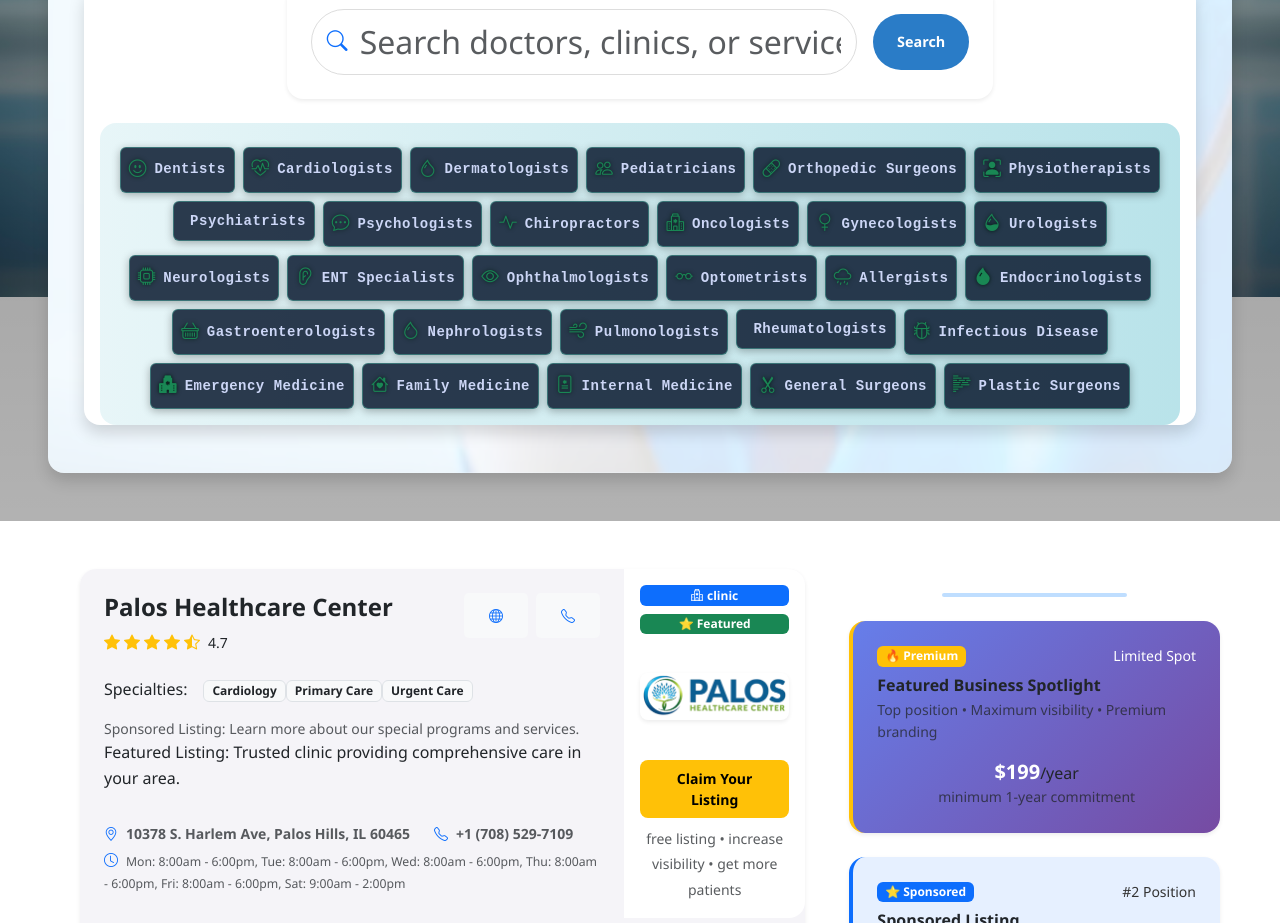
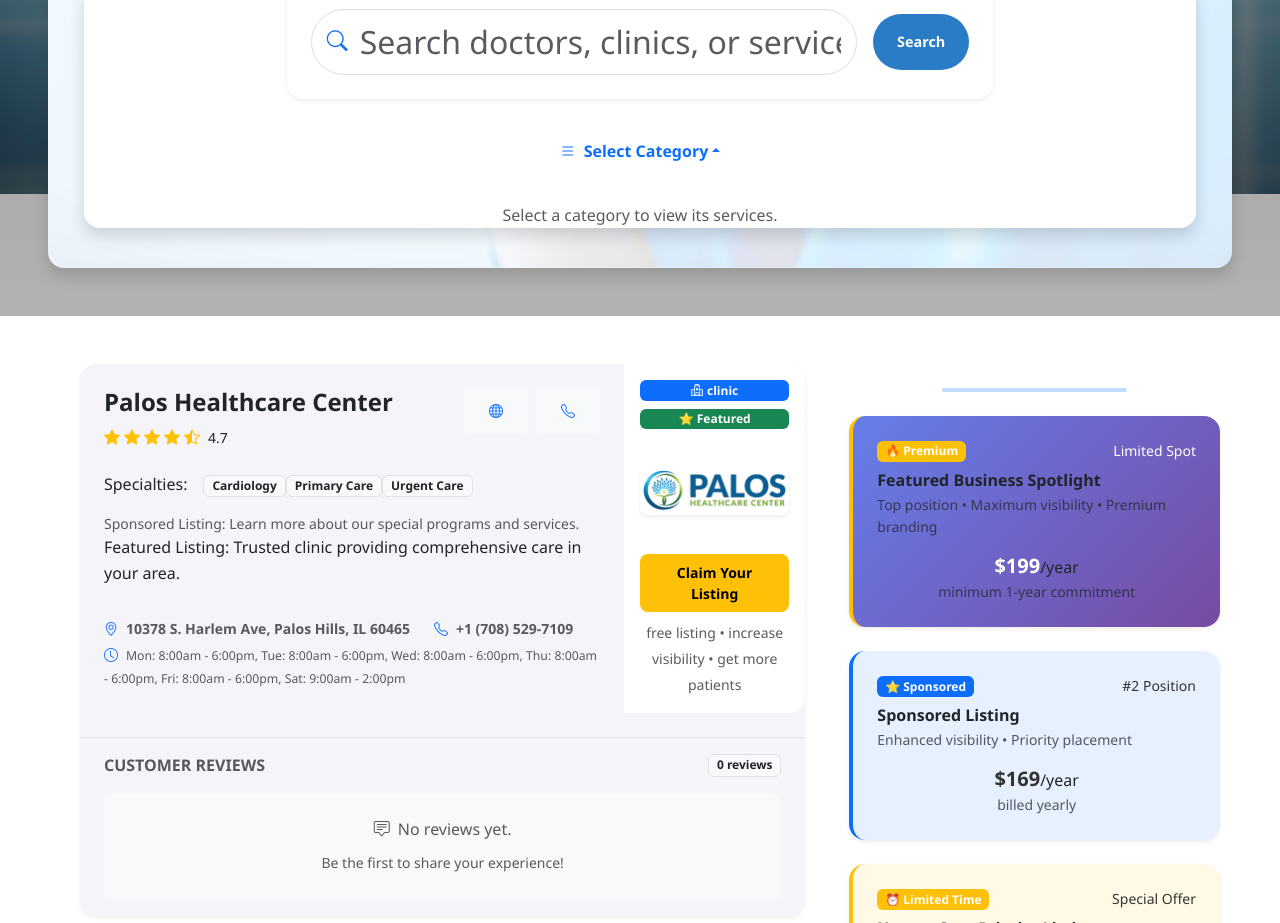
Before and after one commit to omaraldawud/paloshealthcare.com, a React (Vite) app: page / in a window 1280 px wide. Shown: the part 845-1768 px from the top of the page. Built offline with nearby package versions, Linux system fonts and the light colour scheme.

Commit message:
feat: Updated Search Cat.

```diff
--- a/frontend/src/assets/css/heroSearch.css
+++ b/frontend/src/assets/css/heroSearch.css
@@ -67,3 +67,9 @@
   transform: translateY(-2px);
   cursor: pointer;
 }
+
+.dropdown-menu.show {
+  top: auto !important;
+  bottom: 100%;
+  margin-bottom: 0.25rem; /* spacing above button */
+}
--- /dev/null
+++ b/frontend/src/assets/data/categories_services.json
@@ -0,0 +1,177 @@
+{
+  "categories": [
+    {
+      "name": "Dentists",
+      "icon": "bi bi-emoji-smile",
+      "services": [
+        "Cosmetic Dentistry",
+        "Dental Implants",
+        "General Dentistry",
+        "Orthodontics",
+        "Pediatric Dentistry",
+        "Periodontics",
+        "Prosthodontics",
+        "Root Canals",
+        "Teeth Whitening",
+        "Tooth Extraction"
+      ]
+    },
+    {
+      "name": "Cardiologists",
+      "icon": "bi bi-heart-pulse",
+      "services": []
+    },
+    {
+      "name": "Dermatologists",
+      "icon": "bi bi-droplet",
+      "services": []
+    },
+    {
+      "name": "Pediatricians",
+      "icon": "bi bi-people",
+      "services": [
+        "Adolescent Medicine",
+        "Child Development",
+        "Immunizations",
+        "Newborn Care",
+        "Pediatric Cardiology",
+        "Pediatric Dermatology",
+        "Pediatric Endocrinology",
+        "Pediatric Gastroenterology",
+        "Pediatric Neurology",
+        "Pediatric Oncology"
+      ]
+    },
+    {
+      "name": "Orthopedic Surgeons",
+      "icon": "bi bi-bandaid",
+      "services": []
+    },
+    {
+      "name": "Physiotherapists",
+      "icon": "bi bi-person-bounding-box",
+      "services": []
+    },
+    {
+      "name": "Psychiatrists",
+      "icon": "bi bi-person-heart",
+      "services": []
+    },
+    {
+      "name": "Psychologists",
+      "icon": "bi bi-chat-dots",
+      "services": []
+    },
+    {
+      "name": "Chiropractors",
+      "icon": "bi bi-activity",
+      "services": []
+    },
+    {
+      "name": "Oncologists",
+      "icon": "bi bi-hospital",
+      "services": []
+    },
+    {
+      "name": "Gynecologists",
+      "icon": "bi bi-gender-female",
+      "services": []
+    },
+    {
+      "name": "Urologists",
+      "icon": "bi bi-droplet-half",
+      "services": []
+    },
+    {
+      "name": "Neurologists",
+      "icon": "bi bi-cpu",
+      "services": []
+    },
+    {
+      "name": "ENT Specialists",
+      "icon": "bi bi-ear",
+      "services": []
+    },
+    {
+      "name": "Ophthalmologists",
+      "icon": "bi bi-eye",
+      "services": []
+    },
+    {
+      "name": "Optometrists",
+      "icon": "bi bi-eyeglasses",
+      "services": [
+        "Comprehensive Eye Exams",
+        "Contact Lens Fittings",
+        "Eyeglasses",
+        "Pediatric Eye Care",
+        "Vision Therapy",
+        "LASIK Consultation",
+        "Glaucoma Screening",
+        "Diabetic Eye Exams",
+        "Eye Disease Treatment",
+        "Low Vision Services"
+      ]
+    },
+    {
+      "name": "Allergists",
+      "icon": "bi bi-cloud-drizzle",
+      "services": []
+    },
+    {
+      "name": "Endocrinologists",
+      "icon": "bi bi-droplet-fill",
+      "services": []
+    },
+    {
+      "name": "Gastroenterologists",
+      "icon": "bi bi-basket",
+      "services": []
+    },
+    {
+      "name": "Nephrologists",
+      "icon": "bi bi-droplet",
+      "services": []
+    },
+    {
+      "name": "Pulmonologists",
+      "icon": "bi bi-wind",
+      "services": []
+    },
+    {
+      "name": "Rheumatologists",
+      "icon": "bi-stickies",
+      "services": []
+    },
+    {
+      "name": "Infectious Disease",
+      "icon": "bi bi-bug",
+      "services": []
+    },
+    {
+      "name": "Emergency Medicine",
+      "icon": "bi bi-hospital-fill",
+      "services": []
+    },
+    {
+      "name": "Family Medicine",
+      "icon": "bi bi-house-heart",
+      "services": []
+    },
+    {
+      "name": "Internal Medicine",
+      "icon": "bi bi-file-medical",
+      "services": []
+    },
+    {
+      "name": "General Surgeons",
+      "icon": "bi bi-scissors",
+      "services": []
+    },
+    {
+      "name": "Plastic Surgeons",
+      "icon": "bi bi-body-text",
+      "services": []
+    }
+  ]
+}
--- a/frontend/src/components/Layout/hero/HeroCategory.jsx
+++ /dev/null
@@ -1,63 +0,0 @@
-//
-import categories from "../../../assets/data/categories.json";
-//
-export default function HeroCategories({ onCategoryClick }) {
-  return (
-    <div
-      class="row g-2 justify-content-center py-3 my-4 rounded-4"
-      style={{
-        background:
-          "linear-gradient(90deg, rgba(23,162,184,0.1), rgba(23,162,184,0.3))",
-      }}
-    >
-      {categories.categories.map((cat, idx) => (
-        <div key={idx} className="col-auto">
-          <div
-            className="d-flex align-items-center p-2 rounded category-badge"
-            style={{
-              cursor: "pointer",
-              backgroundColor: "rgba(10, 25, 47, 0.85)",
-              border: "1px solid rgba(100, 255, 218, 0.3)",
-              borderRadius: "6px",
-              boxShadow: "0 2px 8px rgba(0, 0, 0, 0.3)",
-              transition: "all 0.3s cubic-bezier(0.645, 0.045, 0.355, 1)",
-              fontFamily: "'SF Mono', 'Fira Code', monospace",
-            }}
-            onClick={() => onCategoryClick(cat.name)}
-            onMouseEnter={(e) => {
-              e.currentTarget.style.backgroundColor = "rgba(15, 35, 60, 0.95)";
-              e.currentTarget.style.borderColor = "rgba(100, 255, 218, 0.7)";
-              e.currentTarget.style.boxShadow =
-                "0 4px 12px rgba(100, 255, 218, 0.2)";
-              e.currentTarget.style.transform = "translateY(-2px)";
-            }}
-            onMouseLeave={(e) => {
-              e.currentTarget.style.backgroundColor = "rgba(10, 25, 47, 0.85)";
-              e.currentTarget.style.borderColor = "rgba(100, 255, 218, 0.3)";
-              e.currentTarget.style.boxShadow = "0 2px 8px rgba(0, 0, 0, 0.3)";
-              e.currentTarget.style.transform = "translateY(0)";
-            }}
-          >
-            <i
-              className={`${cat.icon} me-2`}
-              style={{
-                fontSize: "1.1rem",
-                color: "#198754",
-                filter: "drop-shadow(0 0 2px #01180eff)",
-              }}
-            ></i>
-            <span
-              className="fw-semibold small"
-              style={{
-                color: "#ccd6f6",
-                letterSpacing: "0.5px",
-              }}
-            >
-              {cat.name}
-            </span>
-          </div>
-        </div>
-      ))}
-    </div>
-  );
-}
--- /dev/null
+++ b/frontend/src/components/Layout/hero/HeroCategoryDropDown.jsx
@@ -0,0 +1,61 @@
+import React, { useState, useEffect, useRef } from "react";
+import categories from "../../../assets/data/categories_services.json";
+
+const HeroCategoriesDropdown = ({ onCategoryClick }) => {
+  const [open, setOpen] = useState(false);
+  const dropdownRef = useRef(null);
+
+  // toggle dropdown
+  const toggleDropdown = () => setOpen(!open);
+
+  // close on outside click
+  useEffect(() => {
+    const handleClickOutside = (e) => {
+      if (dropdownRef.current && !dropdownRef.current.contains(e.target)) {
+        setOpen(false);
+      }
+    };
+    document.addEventListener("mousedown", handleClickOutside);
+    return () => document.removeEventListener("mousedown", handleClickOutside);
+  }, []);
+
+  return (
+    <div className="dropdown dropup" ref={dropdownRef}>
+      <button
+        className="btn btn-outline-primary dropdown-toggle rounded-pill px-4"
+        type="button"
+        onClick={toggleDropdown}
+      >
+        <i className="bi bi-list me-2"></i>
+        Select Category
+      </button>
+
+      <ul className={`dropdown-menu w-100 ${open ? "show" : ""}`}>
+        {/* Small muted hint */}
+        <li className="dropdown-header text-muted fw-bold">
+          Select a <em>healthcare category</em> to view services
+        </li>
+
+        {/* Categories grid */}
+        <div className="row row-cols-2 row-cols-md-3 row-cols-lg-4 g-0  px-2">
+          {categories.categories.map((category) => (
+            <div className="col" key={category.name}>
+              <button
+                className="dropdown-item d-flex  align-items-center"
+                onClick={() => {
+                  onCategoryClick(category.name);
+                  setOpen(false);
+                }}
+              >
+                <i className={`${category.icon} me-2 text-danger`}></i>
+                {category.name}
+              </button>
+            </div>
+          ))}
+        </div>
+      </ul>
+    </div>
+  );
+};
+
+export default HeroCategoriesDropdown;
--- a/frontend/src/components/Layout/hero/HeroSearch.jsx
+++ b/frontend/src/components/Layout/hero/HeroSearch.jsx
@@ -1,25 +1,35 @@
 import React, { useState } from "react";
 import "../../../assets/css/heroSearch.css";
-import HeroCategories from "./HeroCategory";
-
-//
+import HeroCategoriesDropdown from "./HeroCategoryDropDown";
+import categories from "../../../assets/data/categories_services.json";
 
 const HeroSearch = () => {
   const [query, setQuery] = useState("");
+  const [selectedCategory, setSelectedCategory] = useState(null);
 
   const handleSearch = (searchTerm = null) => {
     const term = searchTerm || query;
     if (term.trim()) {
       setQuery(term);
       console.log("Searching for:", term);
-      // TODO: navigate(/search?query=${encodeURIComponent(term)});
+      // TODO: navigate(`/search?query=${encodeURIComponent(term)}`);
     }
   };
+
+  const handleCategoryClick = (categoryName) => {
+    setSelectedCategory(categoryName);
+    setQuery(""); // clear query so placeholder updates
+    console.log("Category selected:", categoryName);
+  };
+
+  const categoryObj = categories.categories.find(
+    (cat) => cat.name === selectedCategory
+  );
 
   return (
     <section className="hero-search bg-white rounded-4 shadow">
       <div className="container text-center">
-        {/* Search Box Wrapper with background/shadow */}
+        {/* Search Box */}
         <div className="row justify-content-center mb-4">
           <div className="col-12 col-md-10 col-lg-8">
             <div className="p-4 bg-white rounded-4 shadow-sm">
@@ -39,8 +49,11 @@
                     type="text"
                     className="form-control form-control-lg ps-5 rounded-pill"
                     placeholder="Search doctors, clinics, or services..."
-                    value={query}
-                    onChange={(e) => setQuery(e.target.value)}
+                    value={selectedCategory || query}
+                    onChange={(e) => {
+                      setQuery(e.target.value);
+                      setSelectedCategory(null); // optional: clears category if user types manually
+                    }}
                   />
                 </div>
                 <button
@@ -55,8 +68,35 @@
           </div>
         </div>
 
-        {/* Category Badges with Icons */}
-        <HeroCategories onCategoryClick={handleSearch} />
+        {/* Category Dropdown */}
+        <HeroCategoriesDropdown onCategoryClick={handleCategoryClick} />
+
+        {/* Services list */}
+        <div id="heroServices" className="mt-4">
+          {categoryObj ? (
+            <>
+              <h6 className="fw-bold text-primary">
+                {categoryObj.name} Services
+              </h6>
+              <ul className="list-unstyled d-flex flex-wrap justify-content-center mt-2">
+                {categoryObj.services.map((service, idx) => (
+                  <li
+                    key={idx}
+                    className="badge bg-light text-dark border m-1 px-3 py-2"
+                    style={{ cursor: "pointer" }}
+                    onClick={() => handleSearch(service)}
+                  >
+                    {service}
+                  </li>
+                ))}
+              </ul>
+            </>
+          ) : (
+            <p className="text-muted">
+              Select a category to view its services.
+            </p>
+          )}
+        </div>
       </div>
     </section>
   );
```
